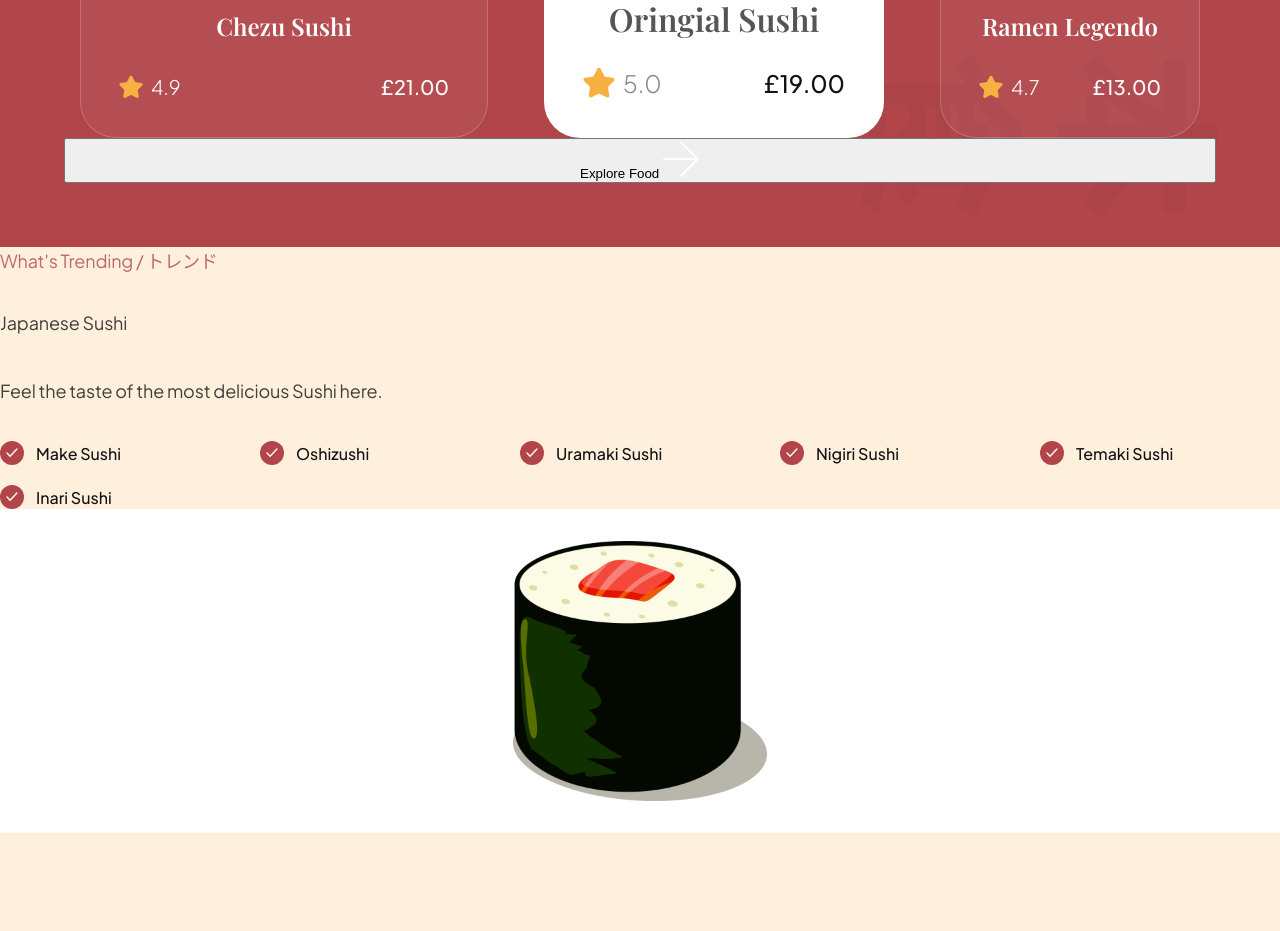
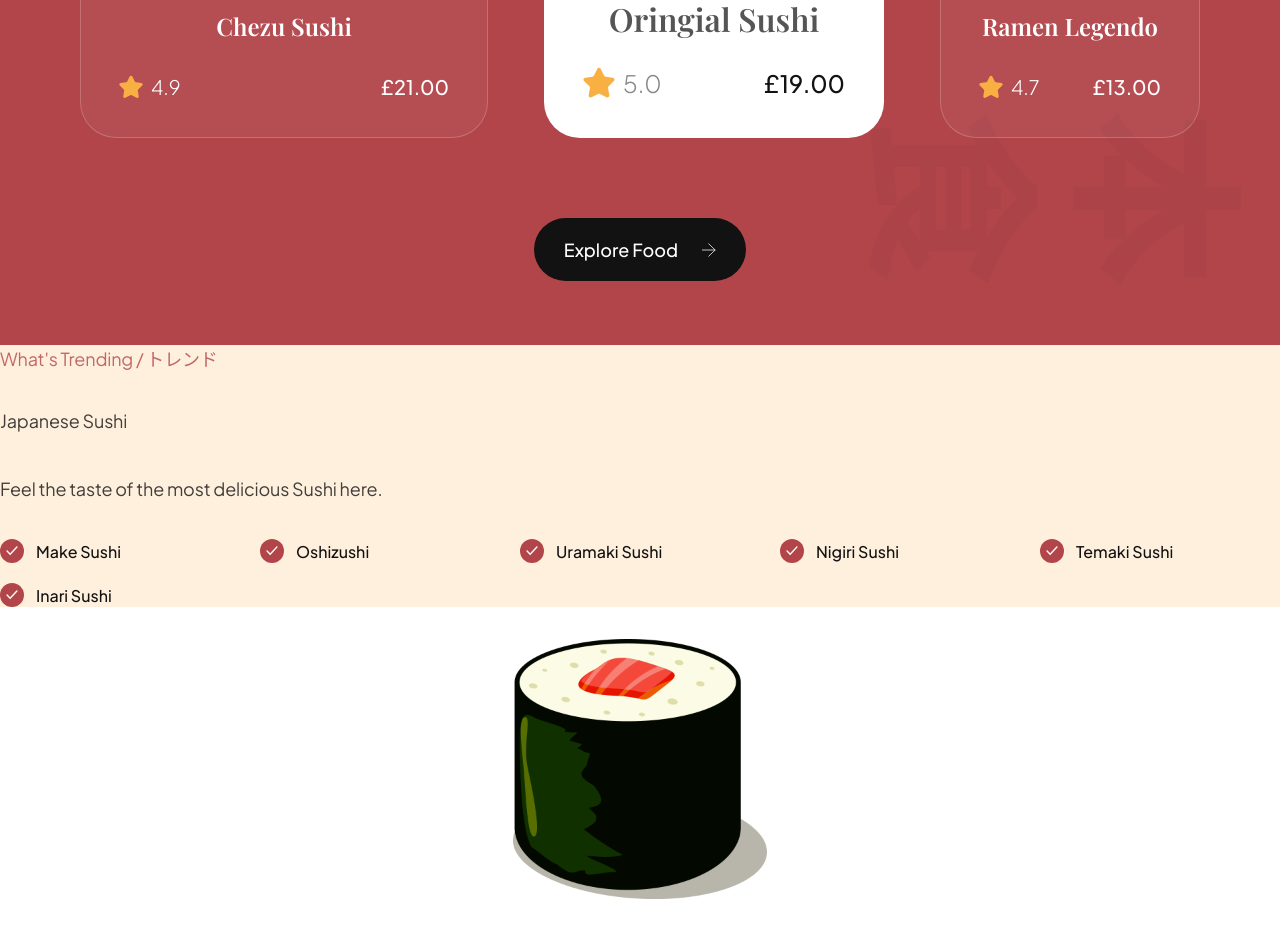
Before and after one commit to dcmallett/Sushi-Resturant-Website-HTML---CSS-, a plain HTML site: page index.html in a window 1280 px wide. Shown: the part 2457-3388 px from the top of the page. Before the commit the page ends 3290 px from the top, so only its background shows below. Drawn offline with nearby package versions, Linux system fonts and the light colour scheme; a script that the page names is missing.

Commit message:
Fixed button style

```diff
--- a/index.html
+++ b/index.html
@@ -4,7 +4,7 @@
   <meta charset="UTF-8">
   <meta http-equiv="X-UA-Compatible" content="IE=edge">
   <meta name="viewport" content="width=device-width, initial-scale=1.0">
-  <link rel="icon" type="image/png" href="/assets/sushi.png">
+  <link rel="icon" type="image/png" href="assets/sushi.png">
   <link rel="stylesheet" href="css/style.css">
   <title>Sushi Works</title>
 </head>
@@ -189,7 +189,7 @@
       </article>
     </div>
 
-    <button class="popular-foods_button">
+    <button class="popular-foods__button">
       Explore Food
       <img src="assets/arrow-right.svg" alt="arrow-right" />
     </button>
```
